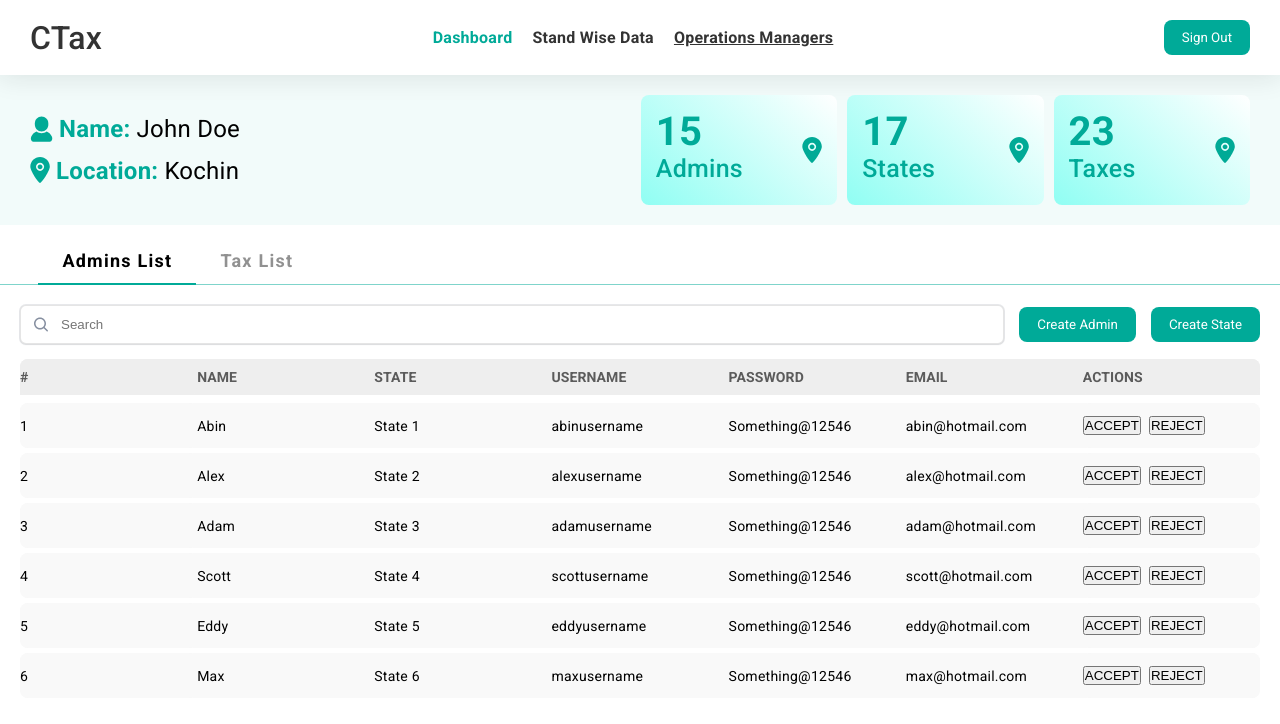
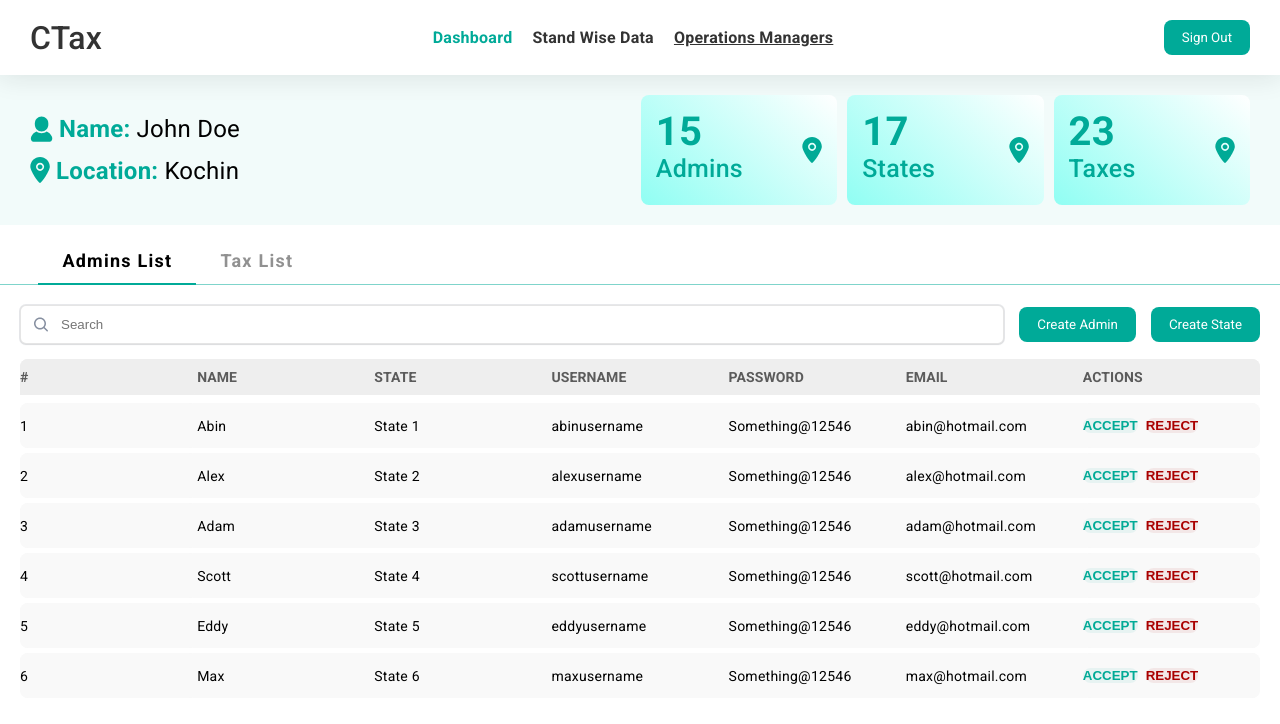
Before and after one commit to anandhums977/CTax, an Angular app: page /root-admin in a window 1280 px wide. Shown: the top 724 px of the page. Built offline with nearby package versions, Linux system fonts and the light colour scheme.

Commit message:
root admin

```diff
--- a/src/app/features/roles/root-admin/root-admin-dashboard/root-admin-dashboard.component.html
+++ b/src/app/features/roles/root-admin/root-admin-dashboard/root-admin-dashboard.component.html
@@ -51,8 +51,8 @@
                   <ng-container matColumnDef="actions">
                      <mat-header-cell *matHeaderCellDef> ACTIONS </mat-header-cell>
                      <mat-cell *matCellDef="let element">
-                        <button mat-button color="primary">ACCEPT</button>
-                        <button mat-button color="warn">REJECT</button>
+                        <button mat-button class="primary">ACCEPT</button>
+                        <button mat-button class="warn">REJECT</button>
                      </mat-cell>
                   </ng-container>
 
```
